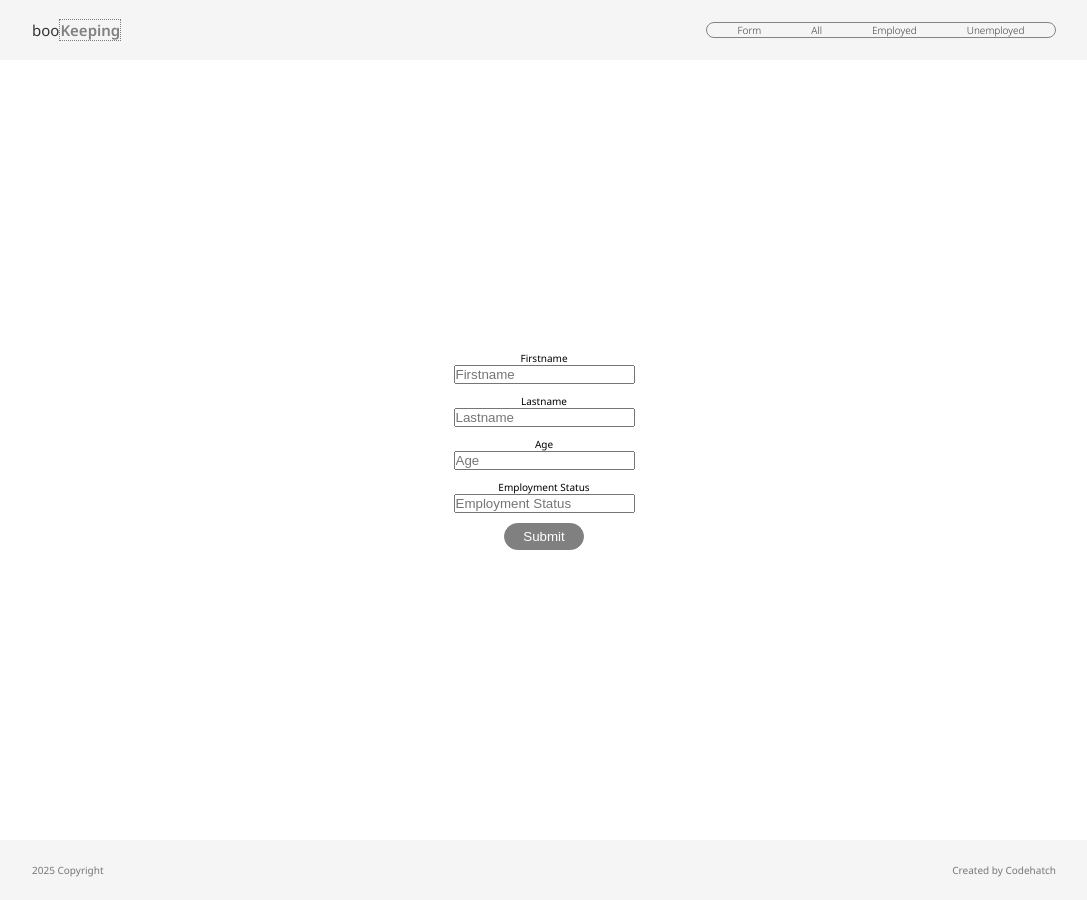
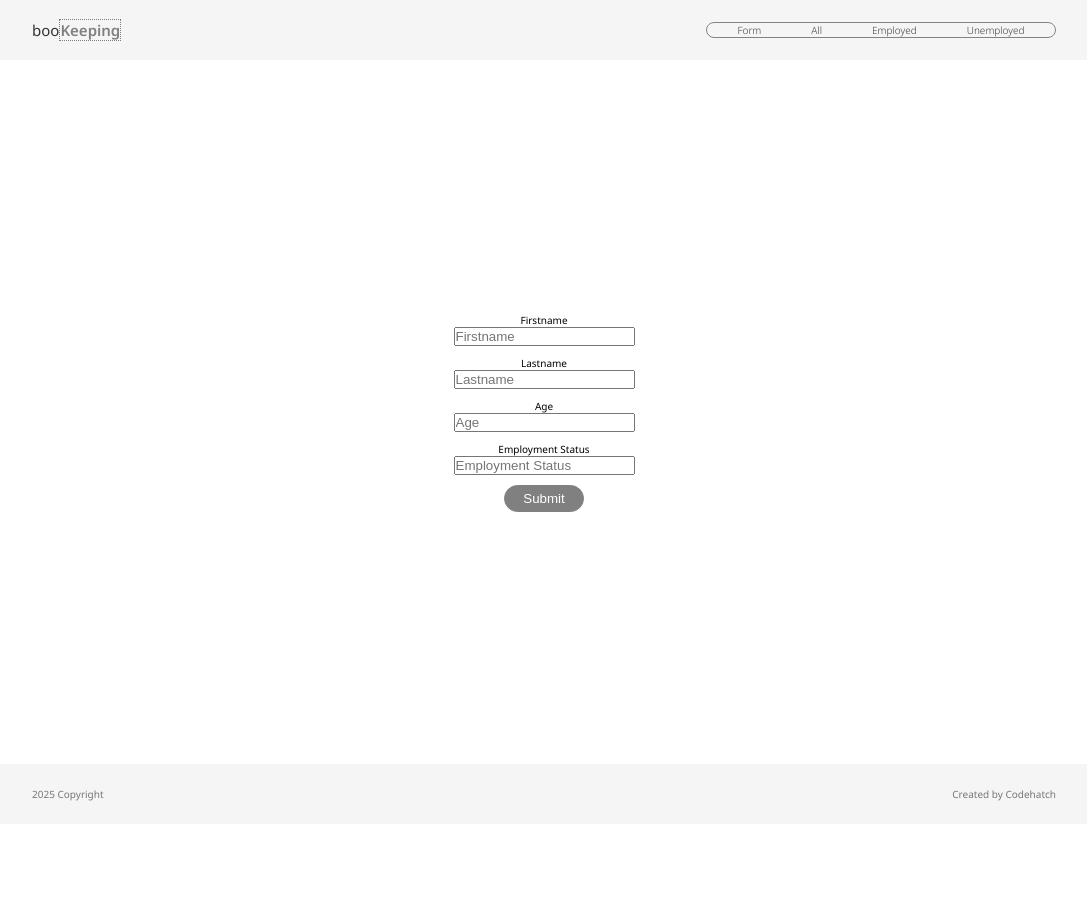
Before and after one commit to Sibonsio/frontend-project-1, a React (Vite) app: page /form in a window 1280 px wide. Shown: the whole page, without its empty margins (96-1183 px from the left). After the commit the page ends 824 px from the top, so only its background shows below. Built offline with nearby package versions, Linux system fonts and the light colour scheme; a web font is replaced by a local one.

Commit message:
added logo

```diff
--- a/index.html
+++ b/index.html
@@ -3,7 +3,7 @@
 
 <head>
   <meta charset="UTF-8" />
-  <link rel="icon" type="image/svg+xml" href="/vite.svg" />
+  <link rel="icon" type="image/svg+xml" href="./src/assets/logo.png" />
   <link rel="preconnect" href="https://fonts.googleapis.com">
   <link rel="preconnect" href="https://fonts.gstatic.com" crossorigin>
   <link
--- a/src/components/Form.css
+++ b/src/components/Form.css
@@ -1,6 +1,6 @@
 .form {
     background-color: white;
-    height: 780px;
+    height: 88vh;
     display: flex;
     justify-content: center;
     align-items: center;
```
Also changed, not shown: src/assets/logo.png (added).
